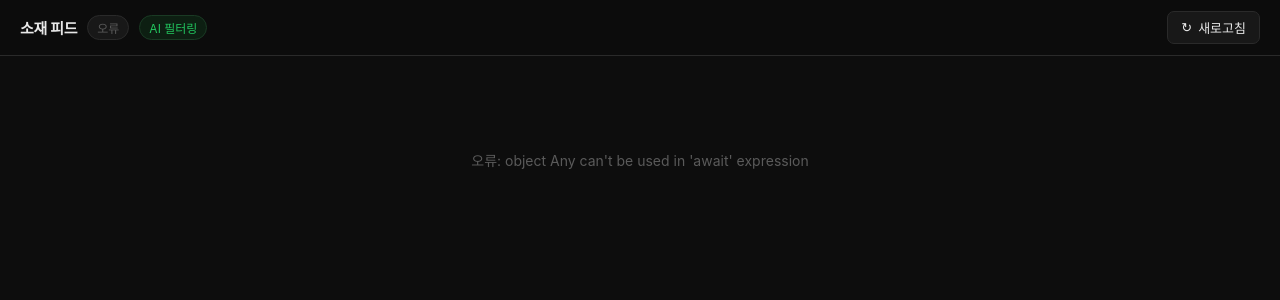
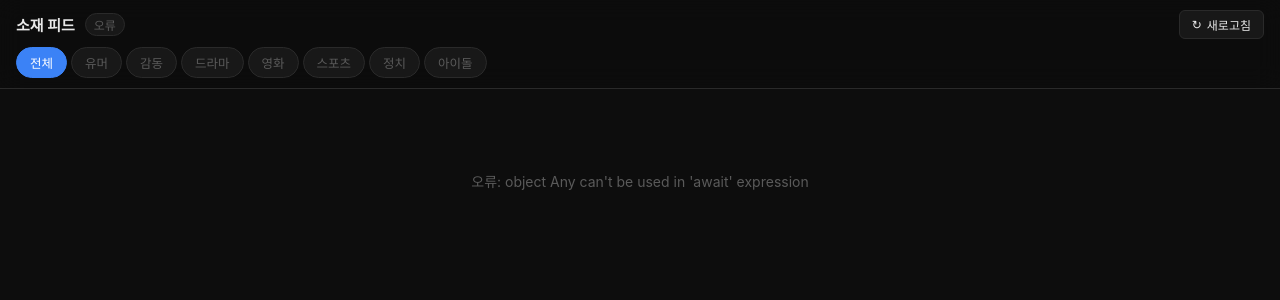
Before and after one commit to jirar98-cell/fmkorea-web, a Flask app: page / in a window 1280 px wide. Shown: the top 300 px of the page. Run offline with Flask 3, Linux system fonts and the light colour scheme.

Commit message:
feat: 카테고리 분류 피드 — 유머/감동/드라마/영화/스포츠/정치/아이돌
- AI 역할: pass/drop 필터 → 카테고리 분류로 전환
  (전부 통과, category 필드 태깅)
- 상단 카테고리 탭 필터 (전체/유머/감동/드라마/영화/스포츠/정치/아이돌)
- 카드: 카테고리 배지 + 출처(펨코/오유) + 추천수
- /api/feed: fmkorea + 오유 합산 피드
- source 필드 각 스크래퍼에 추가 (펨코/오유/아카)
- 페이지 수 3→2 (속도 개선)
- max_tokens 128→64 (AI 응답 속도 개선)

Co-Authored-By: Claude Sonnet 4.6 <noreply@anthropic.com>

```diff
--- a/app.py
+++ b/app.py
@@ -233,12 +233,13 @@ async def _scrape_page(browser, url, extra_filter=None):
         results.append({
             "title": title, "url": href, "date": time_text,
             "views": views_text, "recommend": voted_text,
+            "source": "펨코",
         })
     return results, filtered_count
 
 
 async def _ai_filter_posts(posts):
-    """AI로 게시물 필터링. drop 판정은 제외하고 반환."""
+    """AI로 게시물 카테고리 분류. 전부 통과, category 필드 추가."""
     if not _sf_available or not posts:
         return posts, 0
 
@@ -253,18 +254,15 @@ async def _ai_filter_posts(posts):
                 )
                 return result
             except Exception:
-                return {"verdict": "pass"}
+                return {"category": "유머"}
 
     scores = await asyncio.gather(*[_score_one(p) for p in posts])
-    kept, ai_dropped = [], 0
+    tagged = []
     for post, score in zip(posts, scores):
-        if score.get("verdict") == "drop":
-            ai_dropped += 1
-        else:
-            post_copy = dict(post)
-            post_copy["content_type"] = score.get("type", "humor")
-            kept.append(post_copy)
-    return kept, ai_dropped
+        post_copy = dict(post)
+        post_copy["category"] = score.get("category", "유머")
+        tagged.append(post_copy)
+    return tagged, 0
 
 
 async def _scrape(url, extra_filter=None, pages=1):
@@ -448,7 +446,7 @@ def _fetch_ohmyhumor():
             href = "http://www.todayhumor.co.kr" + href
         if is_filtered(title):
             continue
-        results.append({"title": title, "url": href, "date": ""})
+        results.append({"title": title, "url": href, "date": "", "source": "오유"})
         if len(results) >= 40:
             break
     return results
@@ -526,7 +524,7 @@ async def _scrape_arca_page(browser, url):
         recommend = rate_el.get_text(strip=True) if rate_el else ""
 
         results.append({"title": title, "url": href, "date": date_text,
-                        "views": views, "recommend": recommend})
+                        "views": views, "recommend": recommend, "source": "아카"})
     return results
 
 
@@ -606,8 +604,24 @@ def index():
 def api_humor():
     try:
         force = request.args.get("refresh") == "1"
-        posts, fetched_at, filtered = get_cached("humor", force=force, async_fn=lambda: _scrape(HUMOR_URL, pages=3))
+        posts, fetched_at, filtered = get_cached("humor", force=force, async_fn=lambda: _scrape(HUMOR_URL, pages=2))
         return jsonify({"posts": posts, "count": len(posts), "filtered": filtered, "fetched_at": fetched_at})
+    except Exception as e:
+        return jsonify({"error": str(e)}), 500
+
+
+@app.route("/api/feed")
+def api_feed():
+    """여러 커뮤니티 소스 합산 피드."""
+    import random as _random
+    try:
+        force = request.args.get("refresh") == "1"
+        fm_posts, fetched_at, fm_filtered = get_cached("humor", force=force, async_fn=lambda: _scrape(HUMOR_URL, pages=2))
+        udt_posts, _, udt_filtered = get_cached_sync("udt", _fetch_ohmyhumor, force)
+        combined = fm_posts + udt_posts
+        _random.shuffle(combined)
+        total_filtered = fm_filtered + udt_filtered
+        return jsonify({"posts": combined, "count": len(combined), "filtered": total_filtered, "fetched_at": fetched_at})
     except Exception as e:
         return jsonify({"error": str(e)}), 500
 
--- a/templates/index.html
+++ b/templates/index.html
@@ -12,75 +12,79 @@
       --text: #e8e8e8;
       --muted: #5a5a5a;
       --accent: #3b82f6;
-      --green: #22c55e;
     }
-
     * { margin: 0; padding: 0; box-sizing: border-box; }
-
     body {
       background: var(--bg);
       color: var(--text);
       font-family: -apple-system, 'Pretendard', 'Apple SD Gothic Neo', 'Noto Sans KR', sans-serif;
-      min-height: 100vh;
     }
 
-    /* ── Header ──────────────────────────────── */
+    /* ── Header ─────────────────────────────── */
     .header {
-      position: sticky; top: 0; z-index: 20;
-      display: flex; align-items: center; gap: 10px;
-      padding: 11px 20px;
-      background: rgba(13,13,13,0.88);
+      position: sticky; top: 0; z-index: 30;
+      background: rgba(13,13,13,0.92);
       backdrop-filter: blur(12px);
       -webkit-backdrop-filter: blur(12px);
       border-bottom: 1px solid var(--border);
     }
 
-    .logo {
-      font-size: 15px;
-      font-weight: 700;
-      letter-spacing: -0.3px;
-      color: var(--text);
-      white-space: nowrap;
+    .header-top {
+      display: flex; align-items: center; gap: 10px;
+      padding: 10px 16px 0;
     }
 
-    .badge {
-      font-size: 12px;
-      padding: 3px 9px;
-      border-radius: 20px;
-      background: var(--surface);
-      border: 1px solid var(--border);
-      color: var(--muted);
-      white-space: nowrap;
+    .logo { font-size: 15px; font-weight: 700; }
+
+    .cnt-badge {
+      font-size: 12px; color: var(--muted);
+      padding: 2px 8px; border-radius: 20px;
+      background: var(--surface); border: 1px solid var(--border);
     }
-    .badge.green { color: var(--green); border-color: #1a3a24; background: #0d1f12; }
 
     .spacer { flex: 1; }
 
     .refresh-btn {
-      display: flex; align-items: center; gap: 6px;
-      background: var(--surface);
-      border: 1px solid var(--border);
-      color: var(--text);
-      padding: 6px 13px;
-      border-radius: 7px;
-      cursor: pointer;
-      font-size: 13px;
-      white-space: nowrap;
-      transition: background 0.12s, transform 0.08s;
+      display: flex; align-items: center; gap: 5px;
+      background: var(--surface); border: 1px solid var(--border);
+      color: var(--text); padding: 5px 12px; border-radius: 6px;
+      cursor: pointer; font-size: 12px;
+      transition: background 0.12s;
     }
     .refresh-btn:hover { background: #222; }
-    .refresh-btn:active { transform: scale(0.96); }
     .refresh-btn.loading .icon { display: inline-block; animation: spin 0.7s linear infinite; }
+    @keyframes spin { to { transform: rotate(360deg); } }
 
-    @keyframes spin { to { transform: rotate(360deg); } }
+    /* ── Category tabs ───────────────────────── */
+    .cats {
+      display: flex; gap: 4px;
+      padding: 8px 16px 10px;
+      overflow-x: auto;
+      -ms-overflow-style: none; scrollbar-width: none;
+    }
+    .cats::-webkit-scrollbar { display: none; }
+
+    .cat-btn {
+      flex-shrink: 0;
+      padding: 5px 13px;
+      border-radius: 20px;
+      font-size: 12.5px; font-weight: 500;
+      cursor: pointer;
+      border: 1px solid var(--border);
+      background: var(--surface);
+      color: var(--muted);
+      transition: all 0.12s;
+      white-space: nowrap;
+    }
+    .cat-btn:hover { border-color: #555; color: var(--text); }
+    .cat-btn.active { background: var(--accent); border-color: var(--accent); color: #fff; }
 
     /* ── Grid ─────────────────────────────────── */
     .grid {
       columns: 4 220px;
       column-gap: 10px;
-      padding: 14px 16px 40px;
+      padding: 12px 16px 40px;
     }
-
     @media (max-width: 540px) {
       .grid { columns: 2 140px; column-gap: 8px; padding: 10px 10px 30px; }
     }
@@ -153,44 +132,73 @@
       overflow: hidden;
     }
 
-    .card-meta {
-      font-size: 11.5px;
-      color: var(--muted);
-      margin-top: 5px;
+    .card-footer {
+      display: flex; align-items: center; gap: 6px;
+      margin-top: 6px; flex-wrap: wrap;
     }
 
-    /* ── State messages ──────────────────────── */
+    .cat-tag {
+      font-size: 10px; font-weight: 700;
+      padding: 2px 6px; border-radius: 3px;
+      letter-spacing: 0.2px;
+    }
+    .source-tag {
+      font-size: 10px; color: var(--muted);
+      padding: 2px 6px; border-radius: 3px;
+      background: #1e1e1e; border: 1px solid #2e2e2e;
+    }
+    .rec {
+      font-size: 11px; color: #e87070;
+      margin-left: auto;
+    }
+    .date-text { font-size: 11px; color: var(--muted); }
+
+    /* category colors */
+    .cat-유머  { background:#2d2200; color:#fbbf24; }
+    .cat-감동  { background:#0f2d1f; color:#4ade80; }
+    .cat-드라마 { background:#2d0f1f; color:#f472b6; }
+    .cat-영화  { background:#1a0f2d; color:#a78bfa; }
+    .cat-스포츠 { background:#0f1e2d; color:#38bdf8; }
+    .cat-정치  { background:#2d1a0f; color:#fb923c; }
+    .cat-아이돌 { background:#2d0f2d; color:#e879f9; }
+
+    /* ── State ─────────────────────────────────── */
     .state-wrap {
-      column-span: all;
-      text-align: center;
-      padding: 80px 20px;
-      color: var(--muted);
+      column-span: all; text-align: center;
+      padding: 70px 20px; color: var(--muted);
     }
-
     .spinner {
       width: 28px; height: 28px;
-      border: 2.5px solid #2a2a2a;
-      border-top-color: var(--accent);
+      border: 2.5px solid #2a2a2a; border-top-color: var(--accent);
       border-radius: 50%;
       animation: spin 0.75s linear infinite;
       margin: 0 auto 14px;
     }
-
     .state-wrap p { font-size: 14px; }
   </style>
 </head>
 <body>
 
-<header class="header">
-  <span class="logo">소재 피드</span>
-  <span class="badge" id="cnt-badge">불러오는 중...</span>
-  <span class="badge green" id="ai-badge" style="display:none">AI 필터링</span>
-  <span class="spacer"></span>
-  <button class="refresh-btn" id="refresh-btn" onclick="load(true)">
-    <span class="icon">↻</span>
-    <span>새로고침</span>
-  </button>
-</header>
+<div class="header">
+  <div class="header-top">
+    <span class="logo">소재 피드</span>
+    <span class="cnt-badge" id="cnt">로딩 중...</span>
+    <span class="spacer"></span>
+    <button class="refresh-btn" id="rfbtn" onclick="load(true)">
+      <span class="icon">↻</span><span>새로고침</span>
+    </button>
+  </div>
+  <div class="cats" id="cats">
+    <button class="cat-btn active" data-cat="전체">전체</button>
+    <button class="cat-btn" data-cat="유머">유머</button>
+    <button class="cat-btn" data-cat="감동">감동</button>
+    <button class="cat-btn" data-cat="드라마">드라마</button>
+    <button class="cat-btn" data-cat="영화">영화</button>
+    <button class="cat-btn" data-cat="스포츠">스포츠</button>
+    <button class="cat-btn" data-cat="정치">정치</button>
+    <button class="cat-btn" data-cat="아이돌">아이돌</button>
+  </div>
+</div>
 
 <div class="grid" id="grid">
   <div class="state-wrap"><div class="spinner"></div><p>게시물 불러오는 중...</p></div>
@@ -198,84 +206,99 @@
 
 <script>
 function esc(s) {
-  return String(s ?? '')
-    .replace(/&/g,'&amp;').replace(/</g,'&lt;')
-    .replace(/>/g,'&gt;').replace(/"/g,'&quot;');
+  return String(s??'').replace(/&/g,'&amp;').replace(/</g,'&lt;').replace(/>/g,'&gt;').replace(/"/g,'&quot;');
 }
 
-/* IntersectionObserver로 뷰포트 근처 카드만 썸네일 요청 */
-/* 동시 요청 수 제한 — 많으면 fmkorea 봇 탐지 */
-let _thumbRunning = 0;
-const THUMB_CONCURRENCY = 3;
-const _thumbQueue = [];
+/* ── 썸네일 큐 (최대 3 동시) ─────────────────── */
+let _running = 0;
+const MAX = 3;
+const _queue = [];
 
-function _drainThumb() {
-  while (_thumbRunning < THUMB_CONCURRENCY && _thumbQueue.length > 0) {
-    const { card, resolve } = _thumbQueue.shift();
-    _thumbRunning++;
-    _doLoadThumb(card).finally(() => {
-      _thumbRunning--;
-      resolve();
-      _drainThumb();
-    });
+function _drain() {
+  while (_running < MAX && _queue.length > 0) {
+    const { card, resolve } = _queue.shift();
+    _running++;
+    _doThumb(card).finally(() => { _running--; resolve(); _drain(); });
   }
 }
 
-async function _doLoadThumb(card) {
-  const postUrl = card.dataset.url;
-  const skel    = card.querySelector('.skeleton');
-  const twrap   = card.querySelector('.thumb-wrap');
-  if (!postUrl || !twrap) return;
-
+async function _doThumb(card) {
+  const url   = card.dataset.url;
+  const skel  = card.querySelector('.skeleton');
+  const twrap = card.querySelector('.thumb-wrap');
+  if (!url || !twrap) return;
   try {
-    const res = await fetch(`/api/thumb?url=${encodeURIComponent(postUrl)}`);
-    const d   = await res.json();
-    if (!d.img) { card.remove(); return; }
-
+    const r = await fetch(`/api/thumb?url=${encodeURIComponent(url)}`);
+    const d = await r.json();
+    if (!d.img) { twrap.remove(); return; }
     const img = document.createElement('img');
-    img.className = 'thumb';
-    img.alt = '';
+    img.className = 'thumb'; img.alt = '';
     img.onload  = () => { if (skel) skel.remove(); twrap.appendChild(img); };
-    img.onerror = () => { card.remove(); };
+    img.onerror = () => { twrap.remove(); };
     img.src = d.img;
-  } catch {
-    card.remove();
-  }
+  } catch { twrap.remove(); }
 }
 
 function loadThumb(card) {
-  return new Promise(resolve => {
-    _thumbQueue.push({ card, resolve });
-    _drainThumb();
-  });
+  return new Promise(r => { _queue.push({ card, resolve: r }); _drain(); });
 }
 
 const io = new IntersectionObserver(entries => {
   entries.forEach(e => {
     if (!e.isIntersecting) return;
-    const card = e.target;
-    io.unobserve(card);
-    loadThumb(card);
+    io.unobserve(e.target);
+    loadThumb(e.target);
   });
 }, { rootMargin: '200px' });
 
+/* ── 카테고리 필터 ─────────────────────────────── */
+let _activeCat = '전체';
+
+document.getElementById('cats').addEventListener('click', e => {
+  const btn = e.target.closest('.cat-btn');
+  if (!btn) return;
+  document.querySelectorAll('.cat-btn').forEach(b => b.classList.remove('active'));
+  btn.classList.add('active');
+  _activeCat = btn.dataset.cat;
+  filterCards();
+});
+
+function filterCards() {
+  document.querySelectorAll('.card').forEach(card => {
+    const match = _activeCat === '전체' || card.dataset.cat === _activeCat;
+    card.classList.toggle('hidden', !match);
+  });
+  updateCount();
+}
+
+function updateCount() {
+  const visible = document.querySelectorAll('.card:not(.hidden)').length;
+  document.getElementById('cnt').textContent = `${visible}개`;
+}
+
+/* ── 카드 생성 ──────────────────────────────── */
 function makeCard(post) {
   const card = document.createElement('div');
   card.className = 'card';
   card.dataset.url = post.url;
+  card.dataset.cat = post.category || '유머';
   card.onclick = () => window.open(post.url, '_blank');
 
-  const typeLabel = post.content_type === 'info' ? '정보' : '유머';
-  const typeClass = post.content_type === 'info' ? 'type-info' : 'type-humor';
+  const cat    = post.category || '유머';
+  const source = post.source   || '';
+  const rec    = post.recommend ? `♥ ${post.recommend}` : '';
+  const date   = post.date || '';
 
   card.innerHTML = `
-    <div class="thumb-wrap">
-      <div class="skeleton"></div>
-    </div>
+    <div class="thumb-wrap"><div class="skeleton"></div></div>
     <div class="card-body">
-      <span class="type-badge ${typeClass}">${typeLabel}</span>
       <div class="card-title">${esc(post.title)}</div>
-      <div class="card-meta">${esc(post.date || '')}${post.views ? ' · ' + esc(post.views) : ''}</div>
+      <div class="card-footer">
+        <span class="cat-tag cat-${esc(cat)}">${esc(cat)}</span>
+        ${source ? `<span class="source-tag">${esc(source)}</span>` : ''}
+        ${date ? `<span class="date-text">${esc(date)}</span>` : ''}
+        ${rec ? `<span class="rec">${esc(rec)}</span>` : ''}
+      </div>
     </div>
   `;
 
@@ -283,64 +306,45 @@ function makeCard(post) {
   return card;
 }
 
-let loading = false;
+/* ── 메인 로드 ──────────────────────────────── */
+let _loading = false;
 
 async function load(force = false) {
-  if (loading) return;
-  loading = true;
-
-  const btn  = document.getElementById('refresh-btn');
-  const cnt  = document.getElementById('cnt-badge');
+  if (_loading) return;
+  _loading = true;
+  const btn  = document.getElementById('rfbtn');
   const grid = document.getElementById('grid');
-
   btn.classList.add('loading');
-  cnt.textContent = '불러오는 중...';
+  document.getElementById('cnt').textContent = '로딩 중...';
   grid.innerHTML = '<div class="state-wrap"><div class="spinner"></div><p>게시물 불러오는 중...</p></div>';
 
   try {
-    const res  = await fetch(force ? '/api/humor?refresh=1' : '/api/humor');
+    const res  = await fetch(force ? '/api/feed?refresh=1' : '/api/feed');
     const data = await res.json();
-
     if (data.error) {
       grid.innerHTML = `<div class="state-wrap"><p>오류: ${esc(data.error)}</p></div>`;
-      cnt.textContent = '오류';
+      document.getElementById('cnt').textContent = '오류';
       return;
     }
-
     const posts = data.posts || [];
-    cnt.textContent = posts.length
-      ? `${posts.length}개 · ${data.fetched_at}`
-      : '0개';
-
     grid.innerHTML = '';
-
     if (!posts.length) {
-      grid.innerHTML = '<div class="state-wrap"><p>표시할 게시물이 없습니다</p></div>';
+      grid.innerHTML = '<div class="state-wrap"><p>게시물이 없습니다</p></div>';
+      document.getElementById('cnt').textContent = '0개';
       return;
     }
-
     const frag = document.createDocumentFragment();
     posts.forEach(p => frag.appendChild(makeCard(p)));
     grid.appendChild(frag);
-
+    filterCards();
   } catch (e) {
     grid.innerHTML = `<div class="state-wrap"><p>불러오기 실패: ${esc(e.message)}</p></div>`;
-    cnt.textContent = '오류';
   } finally {
     btn.classList.remove('loading');
-    loading = false;
+    _loading = false;
   }
 }
 
-async function checkAI() {
-  try {
-    const r = await fetch('/api/score_available');
-    const d = await r.json();
-    document.getElementById('ai-badge').style.display = d.available ? '' : 'none';
-  } catch {}
-}
-
-checkAI();
 load();
 </script>
 </body>
```
Also changed, not shown: other parts of templates/index.html (+7 -32 lines), shorts_filter.py (+18 -26 lines).
